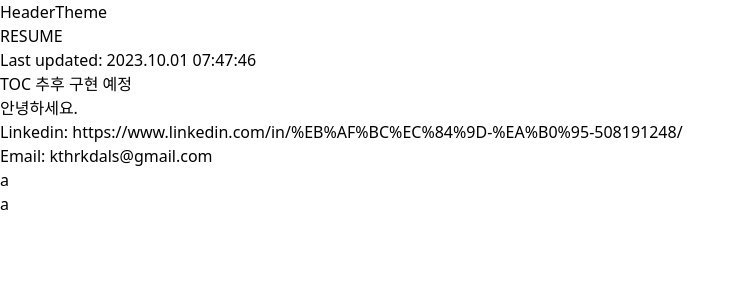
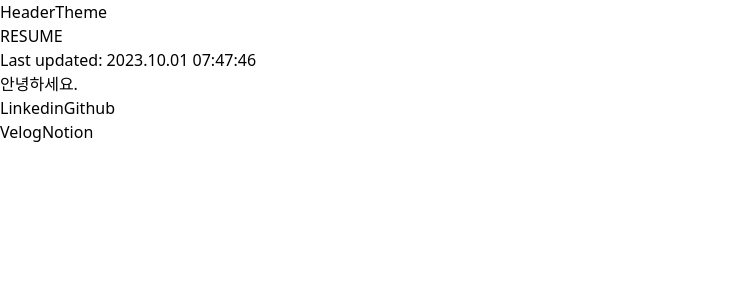
Before and after one commit to ainochi-kor/resume, a Next.js app in the folder apps/resume/: page / in a window 1280 px wide. Shown: the top 300 px of the page, without its empty margins (0-746 px from the left). Built offline with nearby package versions, Linux system fonts and the light colour scheme.

Commit message:
링크에 재미(?)를 주는 이상한 사람..

```diff
--- a/apps/resume/app/(home)/Profile.tsx
+++ b/apps/resume/app/(home)/Profile.tsx
@@ -1,21 +1,49 @@
 import BorderBox from "@/components/BorderBox";
 import { Typography } from "@/components/Typography";
+import Link from "next/link";
 import React from "react";
 
 const Profile: React.FC = () => {
   return (
     <div className="w-full grid grid-cols-4 space-x-1">
-      <BorderBox className="col-span-3 bg-purple-300 justify-center flex">
-        <div>
-          <Typography as="p">
-            Linkedin:
-            https://www.linkedin.com/in/%EB%AF%BC%EC%84%9D-%EA%B0%95-508191248/
-          </Typography>
-          <Typography as="p">Email: kthrkdals@gmail.com</Typography>
-          <Typography as="p">a</Typography>
+      <BorderBox className="col-span-3 bg-gray-800 justify-center flex">
+        <div className="w-full">
+          <div className="w-full flex justify-between">
+            <Link
+              href="https://www.linkedin.com/in/%EB%AF%BC%EC%84%9D-%EA%B0%95-508191248/"
+              target="_blank"
+              className="text-white hover:text-sky-400"
+            >
+              Linkedin
+            </Link>
+            <Link
+              href="https://github.com/ainochi-kor"
+              target="_blank"
+              className="text-white hover:animate-spin "
+            >
+              Github
+            </Link>
+            <div></div>
+          </div>
+          <div className="w-full flex justify-around">
+            <Link
+              href="https://velog.io/@ainochi95"
+              target="_blank"
+              className="text-white hover:text-green-400 text-sm"
+            >
+              Velog
+            </Link>
+            <Link
+              href="https://www.notion.so/ainochi-kor/Nochi-Blog-e29a3084e085490b905f468d7eda92d9?pvs=4"
+              target="_blank"
+              className="text-white hover:animate-bounce"
+            >
+              Notion
+            </Link>
+          </div>
         </div>
       </BorderBox>
-      <BorderBox className="col-span-1 bg-purple-500">a</BorderBox>
+      <BorderBox className="col-span-1 bg-purple-500"></BorderBox>
       <div></div>
     </div>
   );
--- a/apps/resume/app/(home)/TOC.tsx
+++ b/apps/resume/app/(home)/TOC.tsx
@@ -1,8 +1,14 @@
 import BorderBox from "@/components/BorderBox";
 import { Typography } from "@/components/Typography";
-import React from "react";
+import React, { useState } from "react";
 
 const TOC: React.FC = () => {
+  const isShow = false;
+
+  if (!isShow) {
+    return null;
+  }
+
   return (
     <BorderBox className="py-2">
       <Typography as="p" className="text-xs">
--- a/apps/resume/app/Header.tsx
+++ b/apps/resume/app/Header.tsx
@@ -4,13 +4,15 @@ import BorderBox from "@/components/BorderBox";
 
 const Header: React.FC = () => {
   return (
-    <header className="fixed w-full pt-1 px-1">
+    <header className="max-w-3xl fixed w-full pt-1 px-1">
+      <div className="grid place-items-center">
         <BorderBox
           className={`w-full ${HEADER_HEIGHT} text-2xl flex justify-between items-center`}
         >
           <span>Header</span>
           <span>Theme</span>
         </BorderBox>
+      </div>
     </header>
   );
 };
--- a/apps/resume/app/layout.tsx
+++ b/apps/resume/app/layout.tsx
@@ -15,12 +15,14 @@ export default function RootLayout({
 }) {
   return (
     <html lang="ko">
-      <body>
-        <Header />
-        <div className="pt-1 px-1">
-          <div className={`${HEADER_HEIGHT}`}></div>
+      <body className="grid place-items-center">
+        <div className="max-w-3xl w-full">
+          <Header />
+          <div className="pt-1 px-1">
+            <div className={`${HEADER_HEIGHT}`}></div>
+          </div>
+          <section className="p-1">{children}</section>
         </div>
-        <section className="p-1">{children}</section>
       </body>
     </html>
   );
```
Lines whose indentation alone changed are shown as unchanged.
